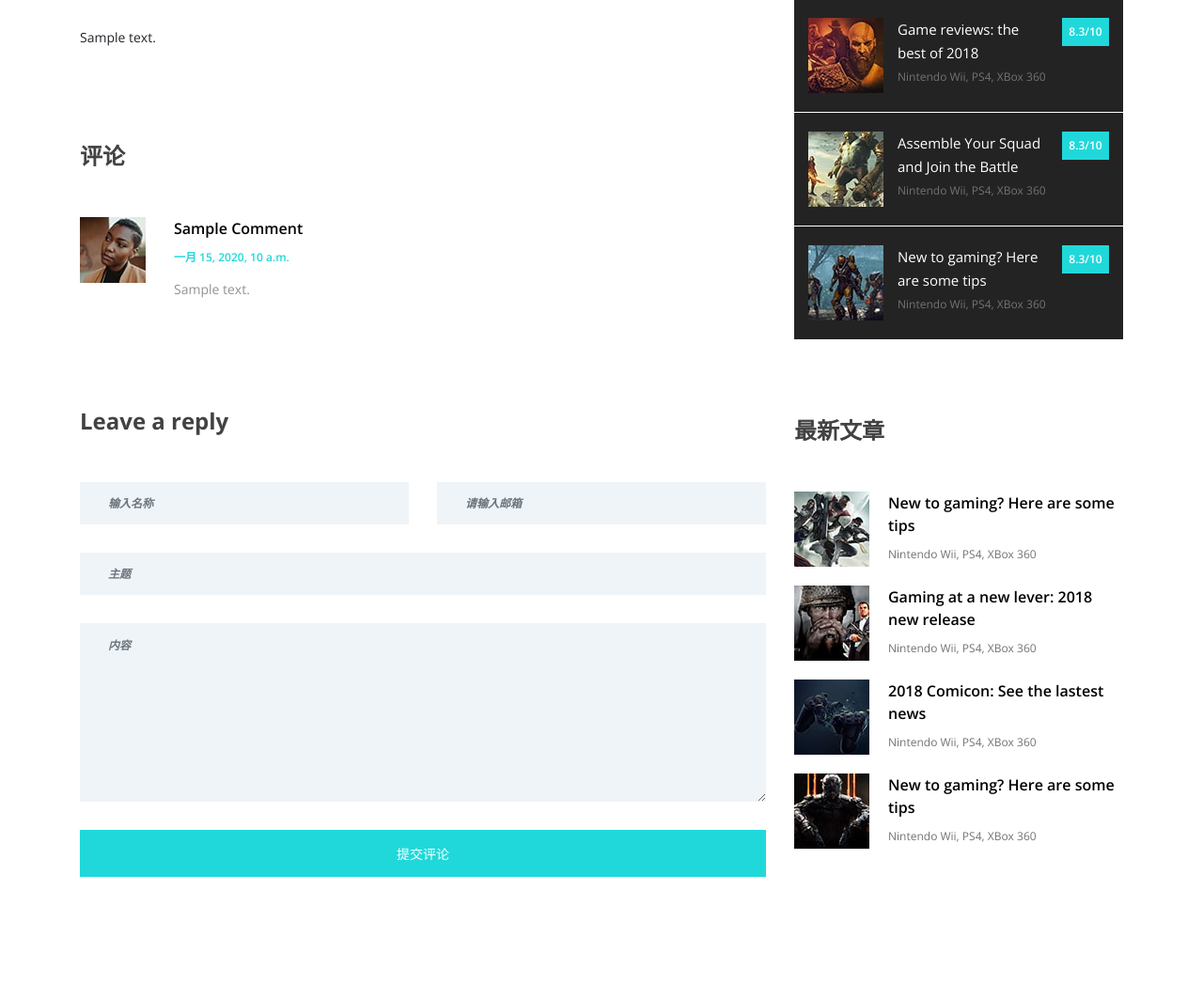
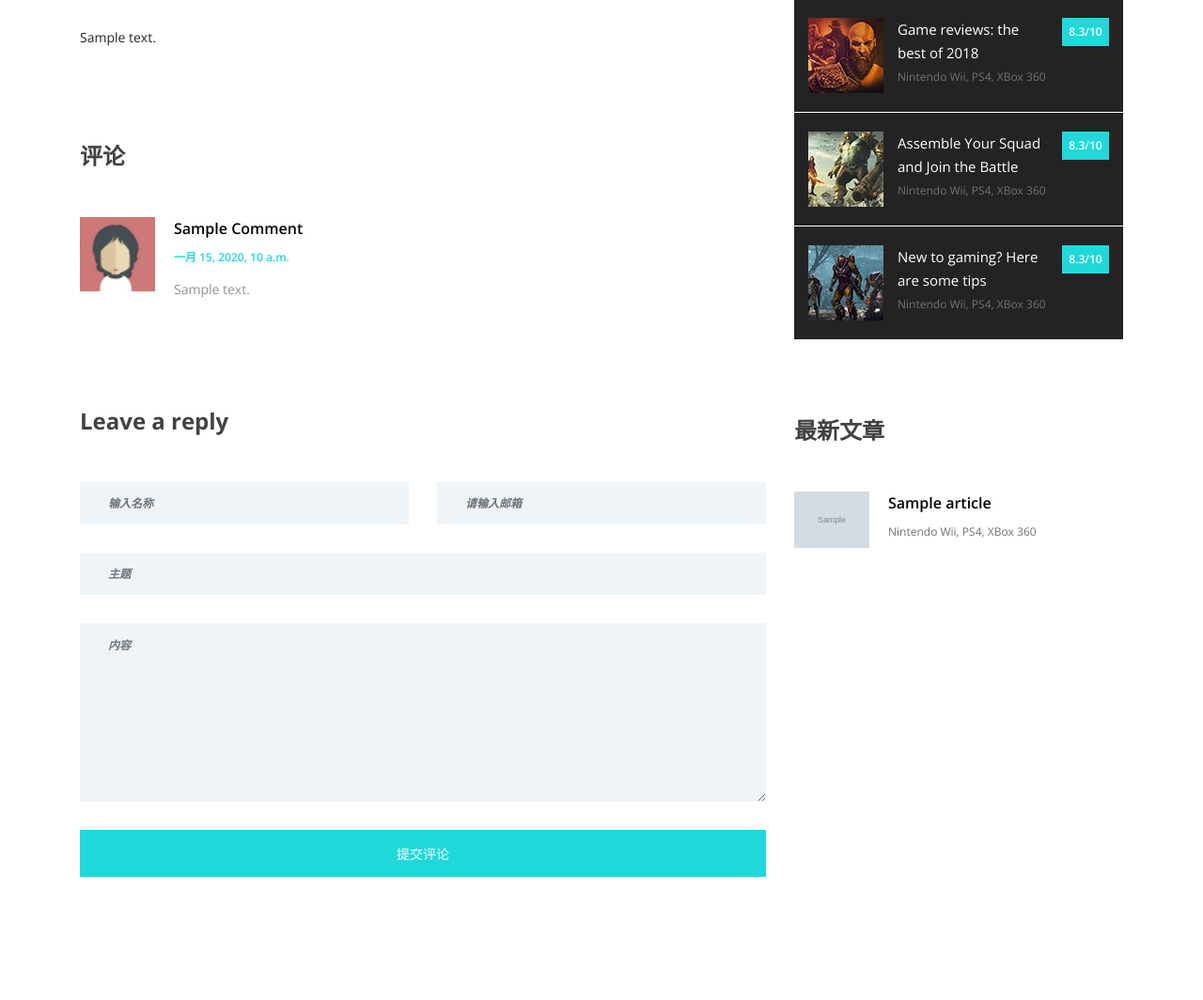
Before and after one commit to erwwwwwwww/GameWeb, a Django app: page /egame/post/1/ in a window 1280 px wide. Shown: the part 921-1985 px from the top of the page at 94% size. Run offline with Django 3.2, Linux system fonts and the light colour scheme; tables that the repository leaves empty hold one stand-in row (values such as "Sample post"); grey boxes marked "Sample" are stand-in pictures; style sheets or scripts are compiled from the project's sources; some libraries are stand-ins or nearby versions; some web fonts are replaced.

Commit message:
游戏评论文章关联评论以及用户

```diff
--- a/egames/article/models.py
+++ b/egames/article/models.py
@@ -73,14 +73,15 @@ class GamesReviews(models.Model):
 #评论
 # 不注册可以评论
 class Comments(models.Model):
-    name = models.CharField(max_length=20, verbose_name='名称', help_text='名称')
-    email = models.EmailField(verbose_name='邮件', help_text='邮件')
+    name = models.CharField(max_length=20, verbose_name='名称', help_text='名称', null=True, blank=True)
+    email = models.EmailField(verbose_name='邮件', help_text='邮件', null=True, blank=True)
     obj = models.CharField(max_length=50, verbose_name='标题', help_text='标题')
     body = models.TextField(verbose_name='内容', help_text='内容')
     post = models.ForeignKey(Articles, related_name='articleComments') # 关联文章外键
     created = models.DateTimeField(auto_now_add=True, verbose_name='创建时间')
     updated = models.DateTimeField(auto_now=True, verbose_name='更新时间')
     active = models.BooleanField(default=True, verbose_name='是否显示')
+
 
     class Meta:
         verbose_name = '用户评论'
--- a/egames/article/views.py
+++ b/egames/article/views.py
@@ -24,24 +24,33 @@ def gameDetail(request, pk):
 # 文章详情页
 def postDetail(request, pk):
     post = get_object_or_404(Articles, pk=pk)
+    user = request.user
 
     if request.method == 'POST':
         commentsData = CommentsForm(request.POST)
         if commentsData.is_valid():
-            commentsData.save(commit=False)
-            commentsData.instance.post_id = post.id
-            commentsData.save()
+            if user.is_authenticated():
+                commentsData.save(commit=False)
+                commentsData.instance.name = user.nickname
+                commentsData.instance.post_id = post.pk
+                commentsData.save()
+            else:
+                commentsData.save(commit=False)
+                commentsData.instance.post_id = post.id
+                commentsData.save()
 
-            return redirect('/egame/post/%s'%pk)
+            return redirect('/egame/post/%s' % pk)
+
+
         else:
-            return HttpResponse('<p>数据验证错误</p>')
+            return HttpResponse('<p>数据验证错误%s</p>'%commentsData.errors)
     else:
         comments = CommentsForm()
-        user = request.user
+
         if user.is_authenticated():
             return render(request, 'article/postDetail.html', context={'post': post,'comments': comments,'user': user},)
         else:
-            return render(request, 'article/postDetail.html', context={'post': post,'comments': comments})
+            return render(request, 'article/postDetail.html', context={'post': post,'comments': comments, 'user': None})
 
 
 
--- a/egames/egames/settings.py
+++ b/egames/egames/settings.py
@@ -83,7 +83,9 @@ DATABASES = {
         'PASSWORD': 'qq123321',
         'HOST': '127.0.0.1',
         'PORT': '3306',
-        'OPTIONS': {'init_command': 'SET sql_mode="STRICT_TRANS_TABLES"','charset': 'utf8mb4'}
+        'OPTIONS': {'init_command': 'SET sql_mode="STRICT_TRANS_TABLES"',
+                    'charset': 'utf8mb4'
+                    }
     }
 }
 
--- a/egames/templates/article/postDetail.html
+++ b/egames/templates/article/postDetail.html
@@ -1,5 +1,6 @@
 {% extends 'base.html' %}
 {% load staticfiles %}
+{% load article_extras %}
 
 
 {% block gamepost %}
@@ -46,10 +47,16 @@
                                     <!-- Comment Content -->
                                          <div class="comment-content d-flex">
                                                 <!-- 用户头像 -->
+                                                {% if comment.articleComments.author %}
+                                                    <div class="comment-author">
+                                                        <img src="{{ comment.articleComments.author.avater.url }}" alt="author">
+                                                    </div>
+                                                {% else %}
+                                                    <div class="comment-author">
+                                                        <img src="/media/users/defaultAvater.jpg" alt="author">
+                                                    </div>
+                                                {% endif %}
 
-                                                <div class="comment-author">
-                                                    <img src="img/bg-img/32.jpg" alt="author">
-                                                </div>
                                                 <!-- 评论信息 -->
                                                 <div class="comment-meta">
                                                     <a href="#" class="post-author">{{ comment.name }}</a>
@@ -72,7 +79,26 @@
                             <div class="contact-form-area">
                                 <form action="{% url 'article:postdetial' post.id %}" method="post">
                                     {% csrf_token %}
-                                    <div class="row">
+                                    {% if user %}
+                                        <div class="row">
+                                        <div class="col-12">
+                                            {{ user.nickname }}
+                                        </div>
+                                        <div class="comment-author">
+                                            <img src="{{ user.avater.url }}" alt="author">
+                                        </div>
+                                        <div class="col-12">
+                                            {{ comments.obj }}
+                                        </div>
+                                        <div class="col-12">
+                                            {{ comments.body }}
+                                        </div>
+                                        <div class="col-12">
+                                            <button class="btn egames-btn w-100" type="submit">提交评论</button>
+                                        </div>
+                                    </div>
+                                    {% else %}
+                                        <div class="row">
                                         <div class="col-12 col-lg-6">
                                             {{ comments.name }}
                                         </div>
@@ -89,6 +115,8 @@
                                             <button class="btn egames-btn w-100" type="submit">提交评论</button>
                                         </div>
                                     </div>
+                                    {% endif %}
+
                                 </form>
                             </div>
                         </div>
@@ -171,50 +199,20 @@
 
                         <!-- 最新文章边栏小部件 -->
                         <div class="single-widget-area post-widget">
+                            {% lastarticles as articles %}
                             <h4 class="widget-title">最新文章</h4>
                             <!-- Single Post Widget -->
-                            <div class="single-post-area d-flex">
+                            {% for article in articles %}
+                                <div class="single-post-area d-flex">
                                 <div class="blog-thumbnail">
-                                    <img src="img/bg-img/19.jpg" alt="">
+                                    <img src="{{ article.image.url }}" alt="">
                                 </div>
                                 <div class="blog-content">
-                                    <a href="#" class="post-title">New to gaming? Here are some tips</a>
+                                    <a href="{{ article.get_absolute_url }}" class="post-title">{{ article.title }}</a>
                                     <span>Nintendo Wii, PS4, XBox 360</span>
                                 </div>
                             </div>
-
-                            <!-- Single Post Widget -->
-                            <div class="single-post-area d-flex">
-                                <div class="blog-thumbnail">
-                                    <img src="img/bg-img/20.jpg" alt="">
-                                </div>
-                                <div class="blog-content">
-                                    <a href="#" class="post-title">Gaming at a new lever: 2018 new release</a>
-                                    <span>Nintendo Wii, PS4, XBox 360</span>
-                                </div>
-                            </div>
-
-                            <!-- Single Post Widget -->
-                            <div class="single-post-area d-flex">
-                                <div class="blog-thumbnail">
-                                    <img src="img/bg-img/21.jpg" alt="">
-                                </div>
-                                <div class="blog-content">
-                                    <a href="#" class="post-title">2018 Comicon: See the lastest news</a>
-                                    <span>Nintendo Wii, PS4, XBox 360</span>
-                                </div>
-                            </div>
-
-                            <!-- Single Post Widget -->
-                            <div class="single-post-area d-flex">
-                                <div class="blog-thumbnail">
-                                    <img src="img/bg-img/22.jpg" alt="">
-                                </div>
-                                <div class="blog-content">
-                                    <a href="#" class="post-title">New to gaming? Here are some tips</a>
-                                    <span>Nintendo Wii, PS4, XBox 360</span>
-                                </div>
-                            </div>
+                            {% endfor %}
                         </div>
 
                     </div>
```
Also changed, not shown: egames/article/migrations/0001_initial.py, egames/article/migrations/0002_remove_gamesreviews_body.py (deleted), egames/article/migrations/0003_auto_20190619_0006.py (deleted), egames/article/migrations/0004_auto_20190619_0107.py (deleted), egames/article/migrations/0005_gamesreviews_backimage.py (deleted), egames/article/migrations/0006_gamesreviews_isrecom.py (deleted), egames/article/migrations/0007_contact.py (deleted), egames/article/migrations/0008_auto_20190624_0023.py (deleted), egames/article/migrations/0009_auto_20190624_0231.py (deleted).
